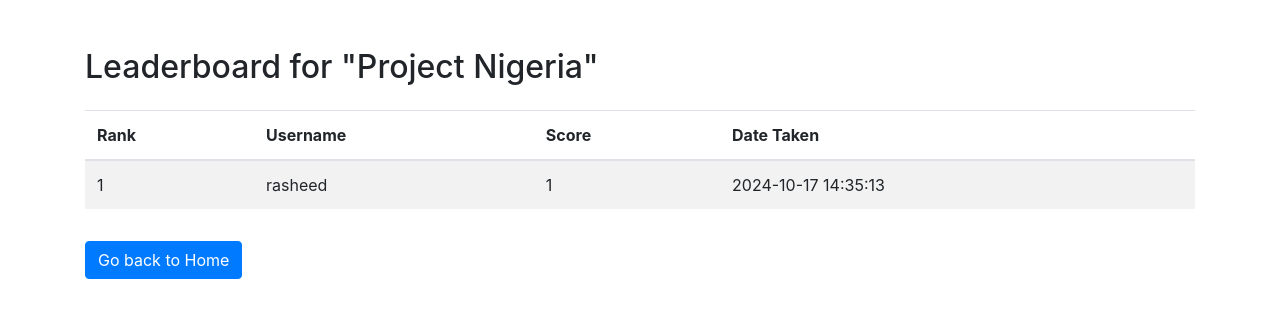
After one commit to rasheedolaoluwa/quiz_app, a Flask app: page /leaderboard/1 in a window 1280 px wide. The commit adds this page. Shown: the top 318 px of the page. Run offline with Flask 3, Linux system fonts and the light colour scheme; some libraries are stand-ins or nearby versions.

Commit message:
Add highscore and leaderboard

```diff
--- a/app.py
+++ b/app.py
@@ -81,6 +81,9 @@ class QuizResult(db.Model):
     score = db.Column(db.Integer, nullable=False)
     timestamp = db.Column(db.DateTime, default=datetime.utcnow)
 
+    user = db.relationship('User', backref='results')
+    quiz = db.relationship('Quiz', backref='results')
+
 @app.route('/login', methods=['GET', 'POST'])
 def login():
     if request.method == 'POST':
@@ -106,6 +109,22 @@ def register():
         flash('Registration successful! Please log in.', 'success')
         return redirect(url_for('login'))
     return render_template('register.html', form=form)
+
+@app.route('/my_results')
+@login_required
+def my_results():
+    results = QuizResult.query.filter_by(user_id=current_user.id).join(Quiz).add_columns(
+        Quiz.title, QuizResult.score, QuizResult.timestamp
+    ).all()
+    return render_template('my_results.html', results=results)
+
+@app.route('/leaderboard/<int:quiz_id>')
+def leaderboard(quiz_id):
+    quiz = Quiz.query.get_or_404(quiz_id)
+    top_results = QuizResult.query.filter_by(quiz_id=quiz_id).join(User).add_columns(
+        User.username, QuizResult.score, QuizResult.timestamp
+    ).order_by(QuizResult.score.desc()).limit(10).all()
+    return render_template('leaderboard.html', quiz=quiz, top_results=top_results)
 
 @app.route('/add_question/<int:quiz_id>', methods=['GET', 'POST'])
 @login_required
--- a/templates/home.html
+++ b/templates/home.html
@@ -24,10 +24,12 @@
                 <span>
                     <a href="{{ url_for('add_question', quiz_id=quiz.id) }}" class="btn btn-info btn-sm">Add Question</a>
                     <a href="{{ url_for('take_quiz', quiz_id=quiz.id) }}" class="btn btn-primary btn-sm">Take Quiz</a>
+                    <a href="{{ url_for('leaderboard', quiz_id=quiz.id) }}" class="btn btn-success btn-sm">View Leaderboard</a>
                 </span>
             </li>
         {% endfor %}
     </ul>
+    <a href="{{ url_for('my_results') }}" class="btn btn-secondary mt-4">View My Quiz Results</a>
     <a href="{{ url_for('logout') }}" class="btn btn-danger mt-4">Logout</a>
 </body>
 </html>
--- /dev/null
+++ b/templates/leaderboard.html
@@ -0,0 +1,33 @@
+<!DOCTYPE html>
+<html lang="en">
+<head>
+    <meta charset="UTF-8">
+    <meta name="viewport" content="width=device-width, initial-scale=1.0">
+    <link rel="stylesheet" href="https://stackpath.bootstrapcdn.com/bootstrap/4.5.2/css/bootstrap.min.css">
+    <title>Leaderboard for {{ quiz.title }}</title>
+</head>
+<body class="container mt-5">
+    <h2 class="mb-4">Leaderboard for "{{ quiz.title }}"</h2>
+    <table class="table table-striped">
+        <thead>
+            <tr>
+                <th>Rank</th>
+                <th>Username</th>
+                <th>Score</th>
+                <th>Date Taken</th>
+            </tr>
+        </thead>
+        <tbody>
+            {% for result in top_results %}
+                <tr>
+                    <td>{{ loop.index }}</td>
+                    <td>{{ result.username }}</td>
+                    <td>{{ result.score }}</td>
+                    <td>{{ result.timestamp.strftime('%Y-%m-%d %H:%M:%S') }}</td>
+                </tr>
+            {% endfor %}
+        </tbody>
+    </table>
+    <a href="{{ url_for('home') }}" class="btn btn-primary mt-3">Go back to Home</a>
+</body>
+</html>
```
Also changed, not shown: templates/my_results.html (added, +31 -0 lines), instance/quiz_app.db.
